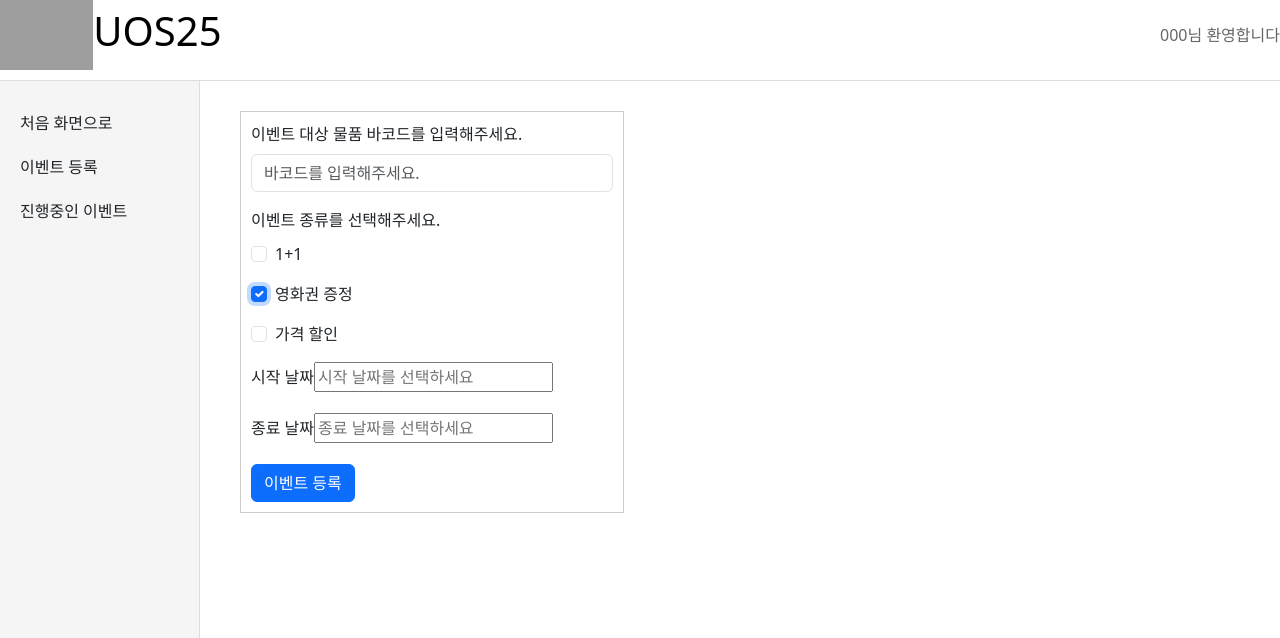
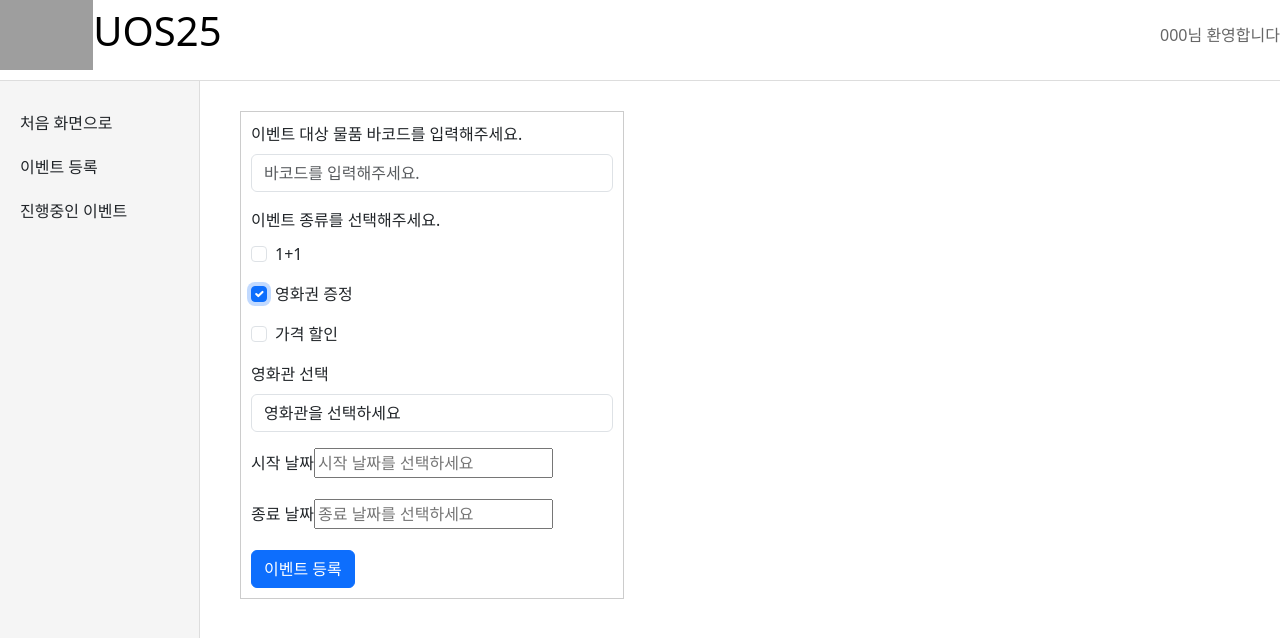
Before and after one commit to UOS-25/UOS25_FE, a React (Create React App) app: page /event/0 in a window 1280 px wide. Both pictures are taken after a click on the checkbox 259 px from the left and 294 px from the top of the page. Shown: the top 638 px of the page. Built offline with nearby package versions, Linux system fonts and the light colour scheme; grey boxes are pictures that could not be loaded.

Commit message:
[feat]: 이벤트 등록 구현

```diff
--- a/src/pages/employee/EmployeDetail.tsx
+++ b/src/pages/employee/EmployeDetail.tsx
@@ -133,7 +133,7 @@ const EmployeeListDetail = () => {
       </InformationRow>
       <InformationRow>
         직급
-        <Input name="salary" value={employee.title} onChange={handleInputChange} type="number" />
+        <Input name="salary" value={employee.title} onChange={handleInputChange} />
       </InformationRow>
       <ButtonContainer>
         <Button variant="primary" onClick={handleUpdateEmployee} size="sm">
--- a/src/pages/events/EventPost.tsx
+++ b/src/pages/events/EventPost.tsx
@@ -5,9 +5,11 @@ import Button from 'react-bootstrap/Button';
 import Form from 'react-bootstrap/Form';
 import DatePicker from 'react-datepicker';
 import 'react-datepicker/dist/react-datepicker.css';
+import axiosInstance from 'pages/login/LoginAxios';
+import { format } from 'date-fns'; // 날짜 포맷을 위한 라이브러리 추가
 
 const items = ['이벤트 등록', '진행중인 이벤트'];
-
+const cinemaOptions = ['Cgv', '롯데시네마', '메가박스']; // 예시 영화관 리스트
 const EventPost = () => {
   const [barcodeInput, setBarcodeInput] = useState<string>('');
   const [onePlusone, setOnePlusOne] = useState<boolean>(false);
@@ -16,6 +18,7 @@ const EventPost = () => {
   const [discountRate, setDiscountRate] = useState<number>(0);
   const [startDate, setStartDate] = useState<Date | null>(null);
   const [endDate, setEndDate] = useState<Date | null>(null);
+  const [cinema, setCinema] = useState<string>(''); // cinema 상태 추가
 
   const handleBarcodeChange = (e: React.ChangeEvent<HTMLInputElement>) => {
     setBarcodeInput(e.target.value);
@@ -54,27 +57,28 @@ const EventPost = () => {
   const handleDiscountRateChange = (e: React.ChangeEvent<HTMLInputElement>) => {
     setDiscountRate(parseInt(e.target.value));
   };
+  const handleCinemaChange = (e: React.ChangeEvent<HTMLInputElement>) => {
+    setCinema(e.target.value);
+  };
 
-  const handleSubmit = async (e: React.FormEvent<HTMLFormElement>) => {
-    e.preventDefault();
+  const handleSubmit = async () => {
+    try {
+      const eventData = {
+        type: onePlusone ? 'ONE_PLUS_ONE' : ticket ? 'MOVIE_GIVEAWAY' : 'DISCOUNT',
+        productCode: barcodeInput,
+        discount: discount ? discountRate : null,
+        cinema: cinema ? cinema : null,
+        startDate: startDate ? format(startDate, 'yyyy-MM-dd') : null, // 날짜 포맷 변경
+        endDate: endDate ? format(endDate, 'yyyy-MM-dd') : null, // 날짜 포맷 변경
+      };
+      const response = await axiosInstance.post('/event', eventData);
+      console.log(response.data);
+    } catch (error) {
+      console.log(error);
+    }
+    alert('이벤트가 등록되었습니다.');
+  };
 
-    const eventData = {
-      barcode: barcodeInput,
-      eventType: onePlusone ? 'ONE_PLUS_ONE' : ticket ? 'MOVIE_GIVEAWAY' : 'DISCOUNT',
-      discountRate: discount ? discountRate : null,
-      startDate: startDate || null,
-      endDate: endDate || null,
-    };
-
-    console.log(eventData); // console
-
-    // try {
-    //   await axios.post('/api/events', eventData);
-    //   console.log('Event data submitted successfully');
-    // } catch (error) {
-    //   console.error('Error submitting event data:', error);
-    // }
-  };
   return (
     <Container>
       <Menu items={items} page={'/event'}></Menu>
@@ -127,6 +131,19 @@ const EventPost = () => {
               />
             </Form.Group>
           )}
+          {ticket && (
+            <Form.Group className="mb-3">
+              <Form.Label>영화관 선택</Form.Label>
+              <Form.Control as="select" value={cinema} onChange={handleCinemaChange}>
+                <option value="">영화관을 선택하세요</option>
+                {cinemaOptions.map((cinema, index) => (
+                  <option key={index} value={cinema}>
+                    {cinema}
+                  </option>
+                ))}
+              </Form.Control>
+            </Form.Group>
+          )}
           <Form.Group className="mb-3">
             <Form.Label>시작 날짜</Form.Label>
             <DatePicker
@@ -146,7 +163,7 @@ const EventPost = () => {
               placeholderText="종료 날짜를 선택하세요"
             />
           </Form.Group>
-          <Button variant="primary" type="submit">
+          <Button variant="primary" type="submit" onClick={handleSubmit}>
             이벤트 등록
           </Button>
         </Form>
```
